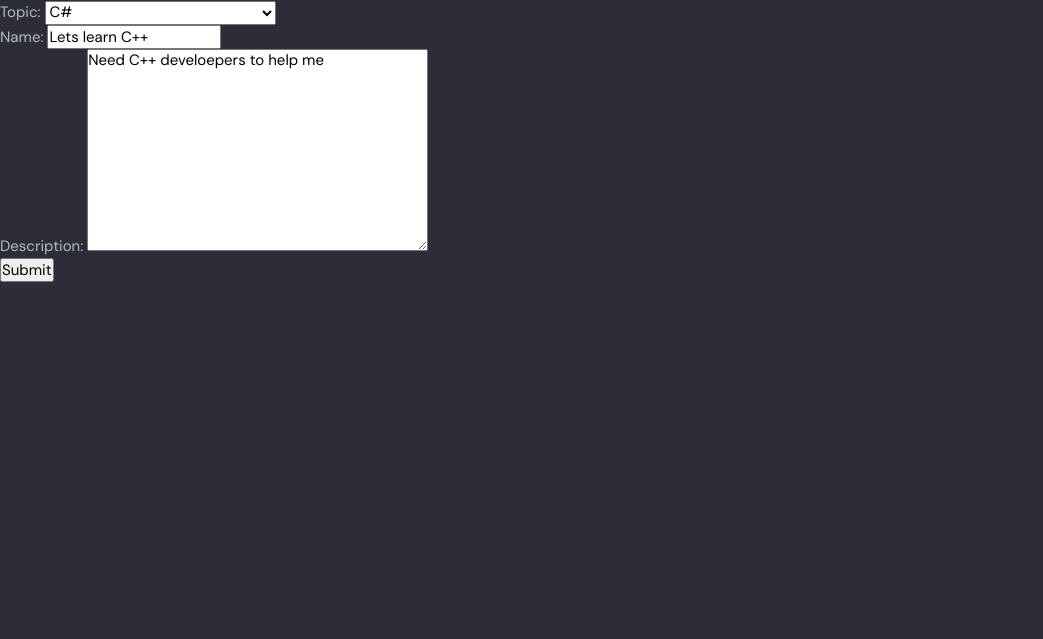
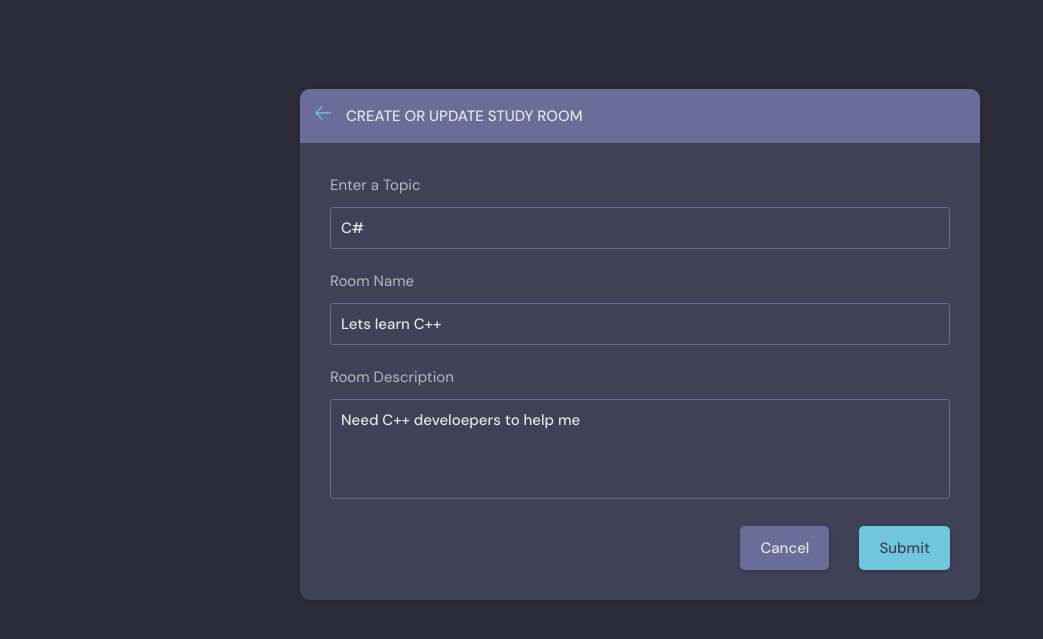
Before and after one commit to tahmidabir/studybud, a Django app: page /update-room/11 in a window 1280 px wide. Shown: the part 76-715 px from the top of the page, without its empty margins (0-1043 px from the left). Run offline with Django 4.2, Linux system fonts and the light colour scheme; a user stored in the database is signed in; data comes from the database, SQL or seed files in the repository; both versions use the stored data as it was after the commit.

Commit message:
updated create room form according to template

```diff
--- a/base/templates/base/room.html
+++ b/base/templates/base/room.html
@@ -118,9 +118,9 @@
             </div>
           </div>
           {% if request.user.is_authenticated %}
-           {%  csrf_token%}
+
           <div class="room__message">
-            {%  csrf_token %}
+
             <form method = "POST" action="">
           {%  csrf_token%}
               <input type="text" name="body" placeholder="Write your message here..." /></form>
--- a/base/templates/base/room_form.html
+++ b/base/templates/base/room_form.html
@@ -1,18 +1,81 @@
-{% extends 'main.html'%}
 
+{%extends 'main.html'%}
 {%block content%}
 
-<div>
-    <form method="POST" action="">
-        {% csrf_token %}
-        {{form.as_p}}
-        <input type="submit" value="Submit"/>
+  <main class="create-room layout">
+    <div class="container">
+      <div class="layout__box">
+        <div class="layout__boxHeader">
+          <div class="layout__boxTitle">
+            <a href="{%url 'home' %}">
+              <svg version="1.1" xmlns="http://www.w3.org/2000/svg" width="32" height="32" viewBox="0 0 32 32">
+                <title>arrow-left</title>
+                <path
+                  d="M13.723 2.286l-13.723 13.714 13.719 13.714 1.616-1.611-10.96-10.96h27.625v-2.286h-27.625l10.965-10.965-1.616-1.607z">
+                </path>
+              </svg>
+            </a>
+            <h3>Create or Update Study Room</h3>
+          </div>
+        </div>
+
+        <div class="layout__body">
+          <form class="form" action="" method="POST">
+            {% csrf_token %}
+
+            <div class="form__group">
+              <label for="room_topic">Enter a Topic</label>
+
+              <input required type="text"  value="{{room.topic.name}}" name="topic" list="topic-list"/>
+              <datalist id="topic-list">
+                <select id="room_topic">
+                  {% for topic in topics %}
+                  <option value="{{topic.name}}">{{topic.name}}</option>
+                  {% endfor %}
+                </select>
 
 
-    </form>
+              </datalist>
+            </div>
 
 
-</div>
+            <div class="form__group">
+              <label for="room_name">Room Name</label>
+              {{form.name}}
+
+            </div>
+
+             <div class="form__group">
+              <label for="room_description">Room Description</label>
+              {{form.description}}
+
+            </div>
 
 
+
+
+<!--            <div class="form__group">-->
+<!--              <label for="room_topic">Topic</label>-->
+<!--              <input required type="text" name="topic" id="room_topic" list="topic-list" />-->
+<!--              <datalist id="topic-list">-->
+<!--                <select id="room_topic">-->
+<!--                  <option value="">Select your topic</option>-->
+<!--                  <option value="Python">Python</option>-->
+<!--                  <option value="Django">Django</option>-->
+<!--                </select>-->
+<!--              </datalist>-->
+
+<!--            </div>-->
+
+
+            <div class="form__action">
+              <a class="btn btn--dark" href="index.html">Cancel</a>
+              <button class="btn btn--main" type="submit">Submit</button>
+            </div>
+          </form>
+        </div>
+      </div>
+    </div>
+  </main>
+
 {%endblock content%}
--- a/base/views.py
+++ b/base/views.py
@@ -116,33 +116,46 @@ def userProfile(request,pk):
 
 @login_required(login_url='login')
 def createRoom(request):
+
     form = RoomForm()
+    topics = Topic.objects.all()
     if request.method == 'POST':
-        form = RoomForm(request.POST)
-        if form.is_valid():
-            room = form.save(commit=False)
-            room.host = request.user
-            room.save()
-            return redirect('home')
+        topic_name = request.POST.get('topic')
+        topic,created = Topic.objects.get_or_create(name=topic_name)
 
-    context={'form' : form}
+        Room.objects.create(
+            host= request.user,
+            topic=topic,
+            name=request.POST.get('name'),
+            description=request.POST.get('description')
+
+        )
+
+
+        return redirect('home')
+
+    context={'form' : form,'topics':topics}
     return render(request,'base/room_form.html',context)
 
 @login_required(login_url='login')
 def updateRoom(request,pk):
     room = Room.objects.get(id=pk)
     form = RoomForm(instance=room)
-
+    topics = Topic.objects.all()
     if request.user != room.host:
         return HttpResponse('You are not allowed here!!')
 
     if request.method =='POST':
-        form = RoomForm(request.POST,instance=room)
-        if form.is_valid():
-            form.save()
-            return redirect('home')
 
-    context = {'form' : form}
+        topic_name = request.POST.get('topic')
+        topic, created = Topic.objects.get_or_create(name=topic_name)
+        room.name = request.POST.get('name')
+        room.topic = topic
+        room.description = request.POST.get('description')
+        room.save()
+        return redirect('home')
+
+    context = {'form' : form,'topics':topics,'room':room}
     return render(request,'base/room_form.html',context)
 
 @login_required(login_url='login')
```
Also changed, not shown: base/templates/base/room_form_old.html (added, +10 -0 lines), db.sqlite3.
